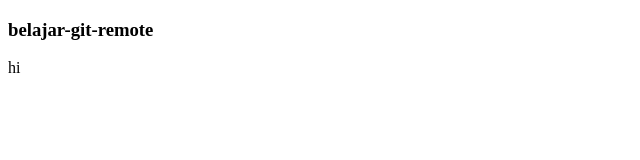
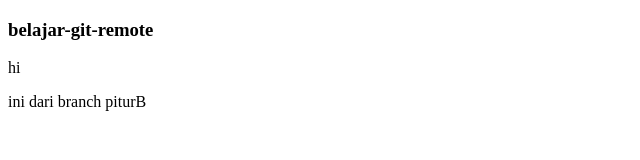
Before and after one commit to iniLacher/belajar-git-lagi, a plain HTML site: page index.html in a window 1280 px wide. Shown: the whole page, without its empty margins (0-640 px from the left). Drawn offline with Linux system fonts and the light colour scheme.

Commit message:
mengedit di branch piturB

```diff
--- a/index.html
+++ b/index.html
@@ -8,5 +8,7 @@
 <body>
       <H3>belajar-git-remote</H3>
       <p>hi</p>
+      <p>ini dari branch piturB</p>
+
 </body>
 </html>
```
